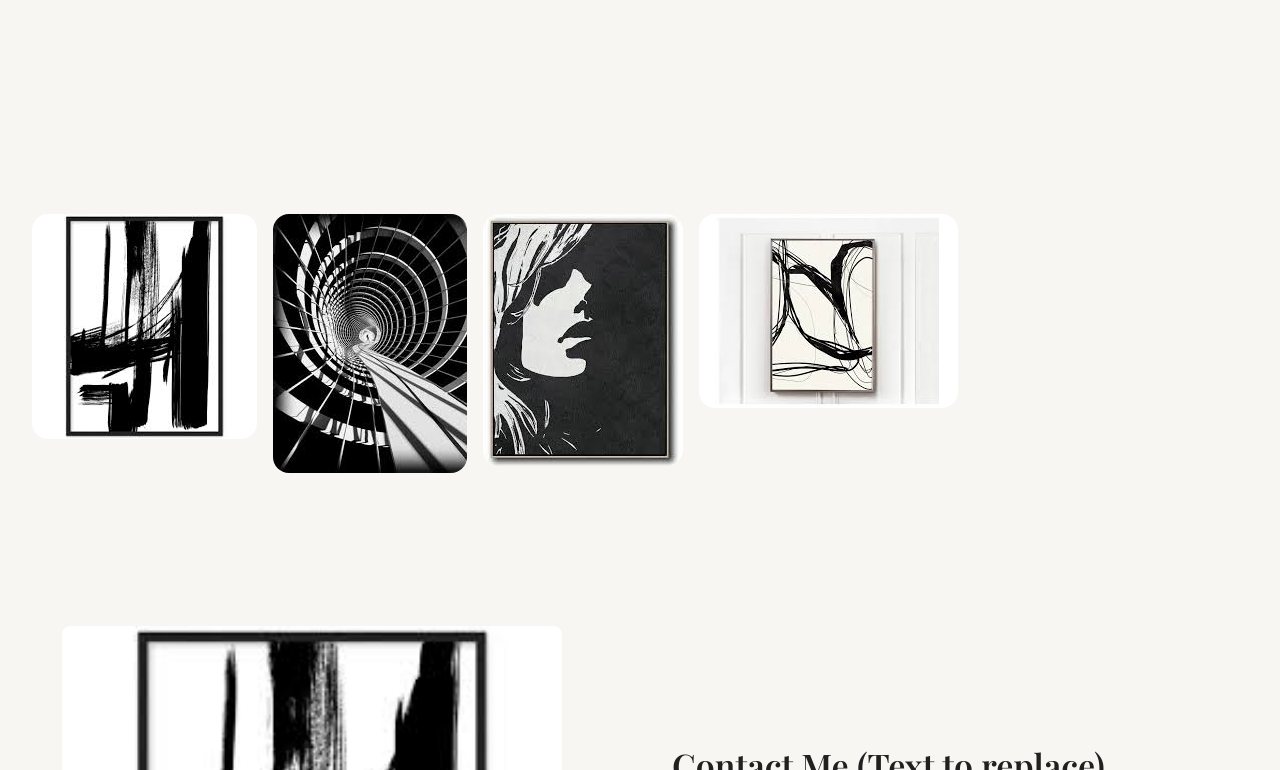
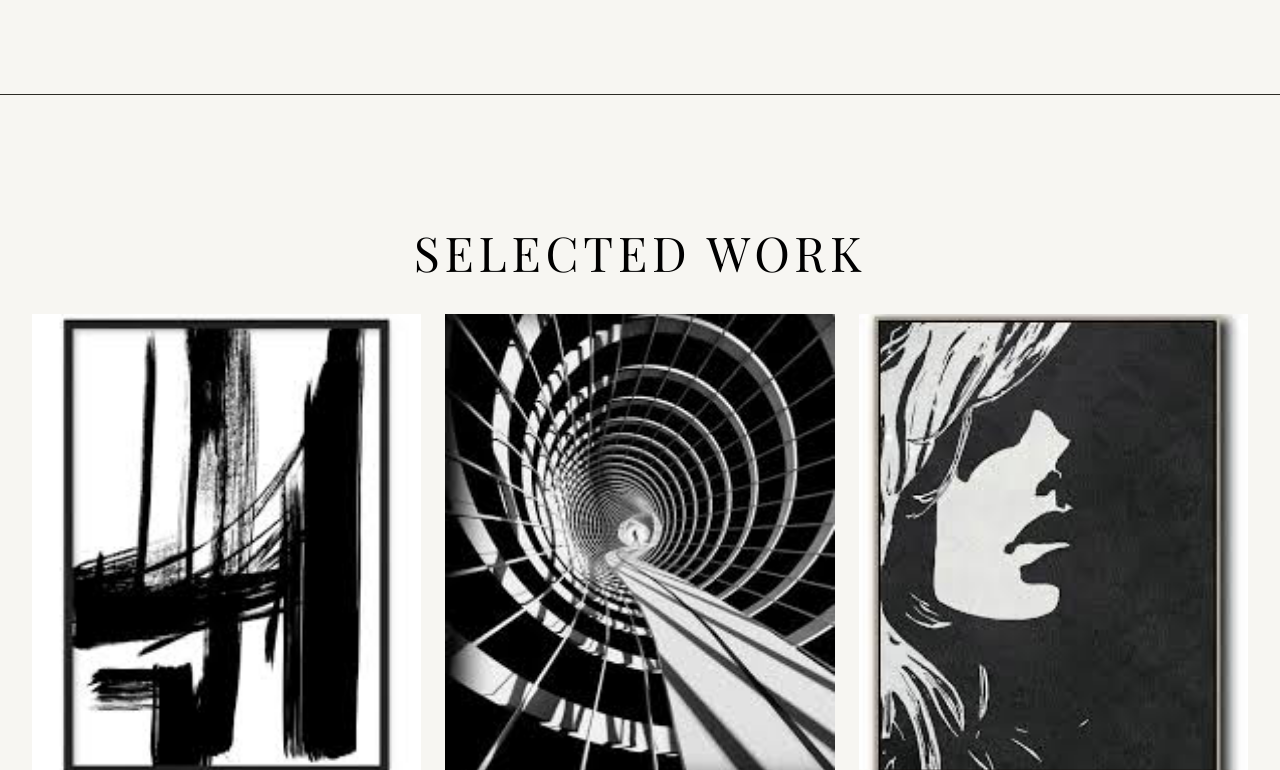
Before and after one commit to Jae-YS/personal_website, a React (Vite) app: page / in a window 1280 px wide. Shown: the part 2230-3000 px from the top of the page. Built offline with nearby package versions, Linux system fonts and the light colour scheme.

Commit message:
working website for now

```diff
--- a/src/App.tsx
+++ b/src/App.tsx
@@ -8,6 +8,7 @@ import ContactMe from "@/components/contactMe";
 import Footer from "@/components/footer";
 import { SelectedPage } from "@/shared/types";
 import { Box } from "@mui/material";
+import DividerLine from "./shared/DividerLine";
 
 function App() {
   const theme = useTheme();
@@ -47,7 +48,9 @@ function App() {
 
       <Home setSelectedPage={setSelectedPage} />
       <AboutMe setSelectedPage={setSelectedPage} />
+      <DividerLine />
       <Work setSelectedPage={setSelectedPage} />
+      <DividerLine />
       <ContactMe setSelectedPage={setSelectedPage} />
       <Footer selectedPage={selectedPage} setSelectedPage={setSelectedPage} />
     </Box>
--- a/src/components/aboutMe/index.tsx
+++ b/src/components/aboutMe/index.tsx
@@ -21,7 +21,7 @@ const AboutMe = ({ setSelectedPage }: Props) => {
           flexDirection: { xs: "column", md: "row" },
           minHeight: "100vh",
           width: "100%",
-          my: theme.spacing(15),
+          mt: theme.spacing(15),
         }}
       >
         {/* LEFT */}
--- a/src/components/work/index.tsx
+++ b/src/components/work/index.tsx
@@ -1,6 +1,5 @@
 import { useState } from "react";
-import { Box, IconButton, Modal, useTheme } from "@mui/material";
-import Grid from "@mui/material/Grid";
+import { Box, IconButton, Modal, useTheme, Typography } from "@mui/material";
 import { motion } from "framer-motion";
 import ArrowBackIosNewIcon from "@mui/icons-material/ArrowBackIosNew";
 import CloseIcon from "@mui/icons-material/Close";
@@ -19,7 +18,6 @@ type Props = {
 
 const Work = ({ setSelectedPage }: Props) => {
   const [activeIndex, setActiveIndex] = useState<number | null>(null);
-  const theme = useTheme();
 
   const handleClose = () => setActiveIndex(null);
   const handlePrev = () =>
@@ -29,17 +27,60 @@ const Work = ({ setSelectedPage }: Props) => {
 
   return (
     <motion.div
+      initial="hidden"
+      whileInView="visible"
+      viewport={{ once: true, amount: 0.2 }}
+      transition={{ duration: 0.5 }}
+      variants={{
+        hidden: { opacity: 0, y: 30 },
+        visible: { opacity: 1, y: 0 },
+      }}
       onViewportEnter={() => setSelectedPage(SelectedPage.Work)}
-      viewport={{ once: false, amount: 0.3 }}
     >
-      <Grid container spacing={2} px={{ xs: 2, md: 4 }} py={4}>
+      <Box
+        id="work"
+        sx={{
+          pt: { xs: 10, md: 12 },
+          textAlign: "center",
+        }}
+      >
+        <Typography
+          variant="h4"
+          sx={{
+            fontFamily: "'Playfair Display', serif",
+            color: "black",
+            letterSpacing: "0.1em",
+            fontSize: { xs: "1.5rem", md: "3rem" },
+            fontWeight: 400,
+          }}
+        >
+          SELECTED WORK
+        </Typography>
+      </Box>
+
+      <Box
+        sx={{
+          display: "grid",
+          gridTemplateColumns: {
+            xs: "repeat(2, 1fr)",
+            sm: "repeat(2, 1fr)",
+            md: "repeat(3, 1fr)",
+          },
+          gap: 3,
+          px: { xs: 2, md: 4 },
+          py: 4,
+        }}
+      >
         {images.map((src, i) => (
-          <Grid container item xs={6} sm={6} md={4} key={i}>
           <motion.div
-              whileHover={{ scale: 1.03 }}
+            key={i}
+            // whileHover={{ scale: 1.03 }}
             whileTap={{ scale: 0.98 }}
             onClick={() => setActiveIndex(i)}
-              style={{ cursor: "pointer", overflow: "hidden", borderRadius: 8 }}
+            style={{
+              cursor: "pointer",
+              overflow: "hidden",
+            }}
           >
             <Box
               component="img"
@@ -47,16 +88,15 @@ const Work = ({ setSelectedPage }: Props) => {
               alt={`Artwork ${i + 1}`}
               sx={{
                 width: "100%",
-                  height: "auto",
+                height: "100%",
+                aspectRatio: "1 / 1.2",
                 objectFit: "cover",
                 display: "block",
-                  borderRadius: 2,
               }}
             />
           </motion.div>
-          </Grid>
         ))}
-      </Grid>
+      </Box>
 
       {/* Modal */}
       <Modal open={activeIndex !== null} onClose={handleClose}>
@@ -67,7 +107,8 @@ const Work = ({ setSelectedPage }: Props) => {
             left: 0,
             width: "100vw",
             height: "100vh",
-            bgcolor: "rgba(0,0,0,0.95)",
+            backdropFilter: "blur(10px)",
+            backgroundColor: "rgba(255, 255, 255, 0.4)", // soft glass
             display: "flex",
             alignItems: "center",
             justifyContent: "center",
@@ -78,6 +119,7 @@ const Work = ({ setSelectedPage }: Props) => {
             onClick={handleClose}
             sx={{
               position: "absolute",
+              cursor: "pointer",
               top: 20,
               right: 20,
               color: "#fff",
@@ -89,7 +131,12 @@ const Work = ({ setSelectedPage }: Props) => {
 
           <IconButton
             onClick={handlePrev}
-            sx={{ position: "absolute", left: 20, color: "#fff" }}
+            sx={{
+              cursor: "pointer",
+              position: "absolute",
+              left: 20,
+              color: "#fff",
+            }}
           >
             <ArrowBackIosNewIcon />
           </IconButton>
@@ -102,10 +149,11 @@ const Work = ({ setSelectedPage }: Props) => {
             animate={{ opacity: 1, scale: 1 }}
             transition={{ duration: 0.3 }}
             style={{
-              maxHeight: "90%",
-              maxWidth: "90%",
+              width: "100%",
+              height: "100%",
+              maxWidth: "95%",
+              maxHeight: "97%",
               objectFit: "contain",
-              borderRadius: 8,
             }}
           />
 
```
Lines whose indentation alone changed are shown as unchanged.
